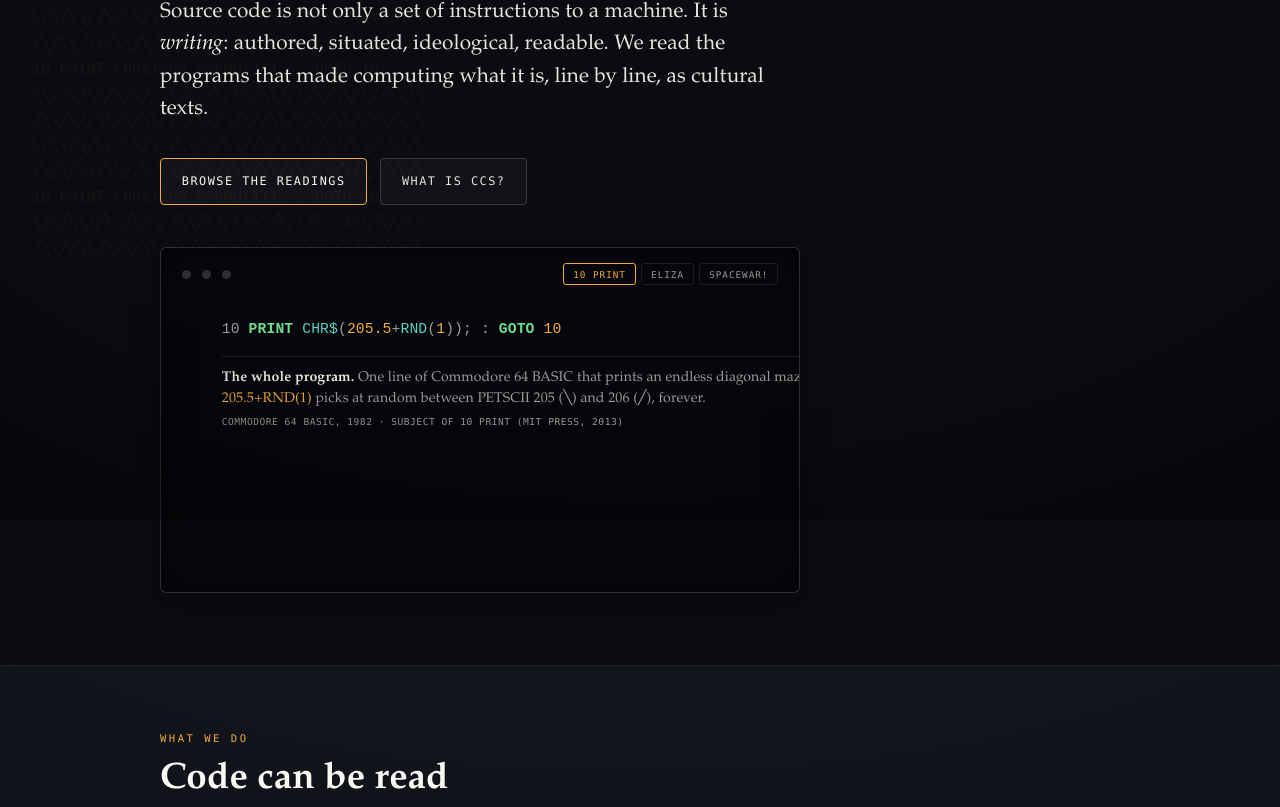
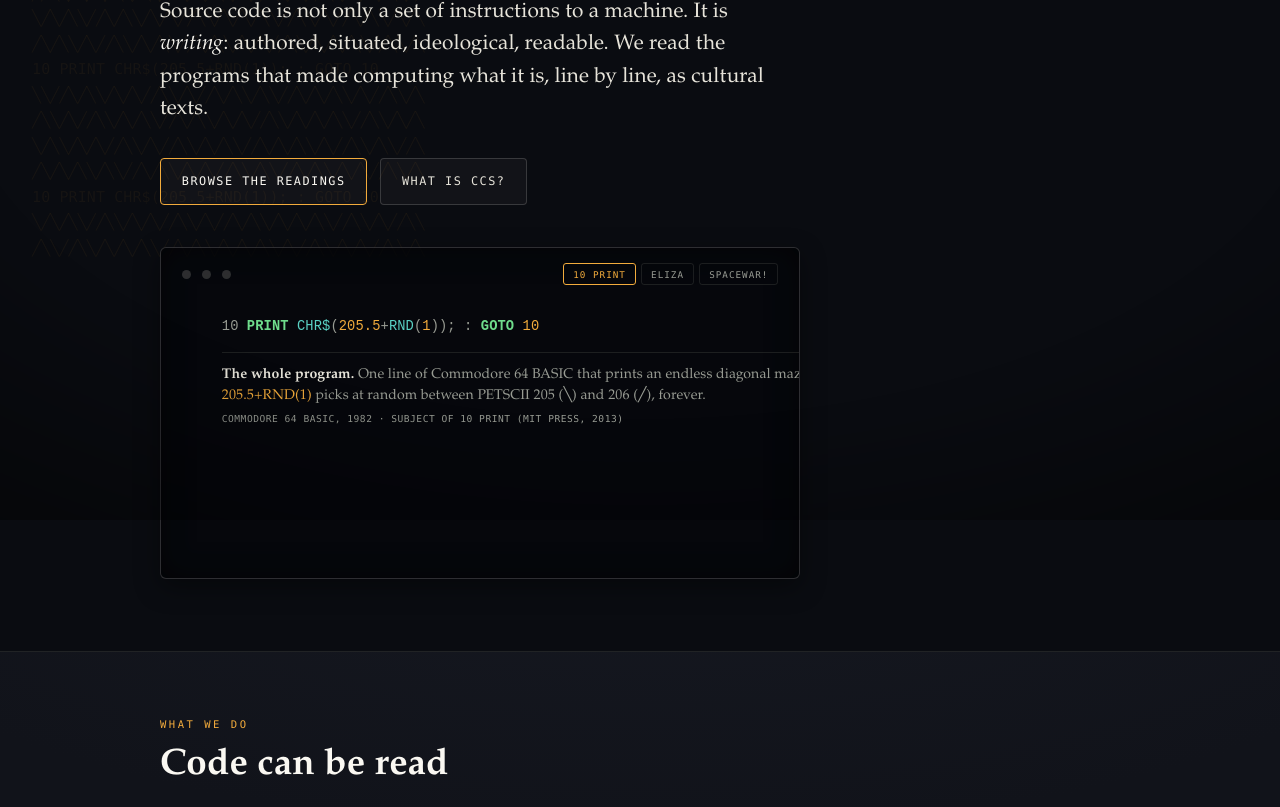
Before and after one commit to critical-code-studies/critical-code-studies.github.io, a plain HTML site: page index.html in a window 1280 px wide. Shown: the part 280-1087 px from the top of the page. Drawn offline with Linux system fonts and the light colour scheme.

Commit message:
Fix code deck slide sizing (ELIZA/Spacewar overflow)
Slides were flex:0 0 100% and sized to their widest content, so long lines and
captions overflowed and bled between slides. Lay slides out as fixed width:100%
inline-blocks on a nowrap track instead, so each slide is exactly the viewport
width and its pre scrolls internally. Slightly smaller code font. Asset query
v=4; VERSION still 0.2.4.

```diff
--- a/assets/css/site.css
+++ b/assets/css/site.css
@@ -233,10 +233,10 @@ a:hover { color: var(--bright); text-shadow: var(--glow); }
 .cd-tab:hover { color: var(--ink); border-color: var(--line); }
 .cd-tab.is-on { color: var(--beam); border-color: var(--beam); }
 .codedeck-view { overflow: hidden; cursor: pointer; }
-.codedeck-track { display: flex; transition: transform 0.5s cubic-bezier(0.5, 0, 0.2, 1); }
+.codedeck-track { white-space: nowrap; font-size: 0; transition: transform 0.5s cubic-bezier(0.5, 0, 0.2, 1); }
 @media (prefers-reduced-motion: reduce) { .codedeck-track { transition: none; } }
-.codeslide { flex: 0 0 100%; min-width: 0; padding: 0 1.3rem 1.2rem; }
-.codeslide pre.src { margin: 0; white-space: pre; overflow-x: auto; font-size: 0.92rem; line-height: 1.7; color: var(--ink); }
+.codeslide { display: inline-block; width: 100%; vertical-align: top; white-space: normal; font-size: 1rem; padding: 0 1.3rem 1.2rem; }
+.codeslide pre.src { margin: 0; white-space: pre; overflow-x: auto; font-size: 0.86rem; line-height: 1.7; color: var(--ink); }
 .codeslide figcaption {
   margin: 0.85rem 0 0; font-family: var(--serif); font-size: 0.88rem; line-height: 1.5;
   color: var(--ink-dim); border-top: 1px solid var(--line-soft); padding-top: 0.7rem;
--- a/index.html
+++ b/index.html
@@ -12,8 +12,8 @@
   <meta property="og:type" content="website">
   <meta property="og:url" content="https://critical-code-studies.github.io/">
   <link rel="preconnect" href="https://fonts.googleapis.com">
-  <link rel="stylesheet" href="assets/css/site.css?v=3">
-  <script src="assets/nav.js?v=3" defer></script>
+  <link rel="stylesheet" href="assets/css/site.css?v=4">
+  <script src="assets/nav.js?v=4" defer></script>
 </head>
 <body>
 
```
Also changed, not shown: about.html (+2 -2 lines), bibliography.html (+2 -2 lines), people.html (+2 -2 lines), readings.html (+2 -2 lines).
